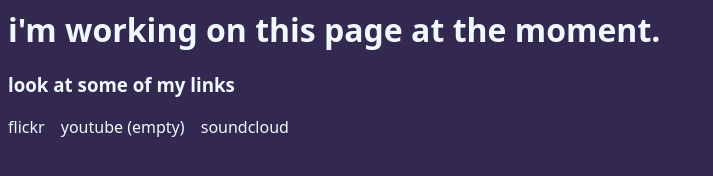
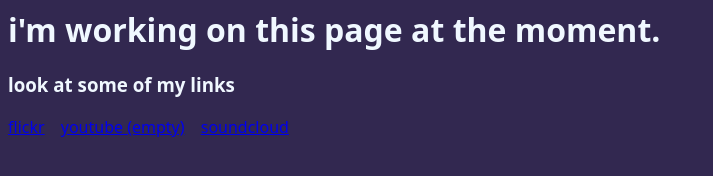
Before and after one commit to oscariscreative/oscariscreative.github.io, a plain HTML site: page index.html in a window 1280 px wide. Shown: the whole page, without its empty margins (0-713 px from the left). Drawn offline with Linux system fonts and the light colour scheme; a web font is replaced by a local one.

Commit message:
Link fix

```diff
--- a/index.html
+++ b/index.html
@@ -5,8 +5,8 @@
 <body>
     <h1>i'm working on this page at the moment.</h1>
     <h3>look at some of my links</h3>
-    <span href="https://flickr.com/laserninja26">flickr</span><button style="width: 10px; height: 0px; border: none; background-color: rgba(0, 0, 0, 0);"></button>
-    <span href="https://youtube.com/oscariscreative">youtube (empty)</span><button style="width: 10px; height: 0px; border: none; background-color: rgba(0, 0, 0, 0);"></button>
-    <span href="https://soundcloud.com/oscariscreative">soundcloud</span><button style="width: 10px; height: 0px; border: none; background-color: rgba(0, 0, 0, 0);"></button>
+    <a href="https://flickr.com/laserninja26">flickr</a><button style="width: 10px; height: 0px; border: none; background-color: rgba(0, 0, 0, 0);"></button>
+    <a href="https://youtube.com/oscariscreative">youtube (empty)</a><button style="width: 10px; height: 0px; border: none; background-color: rgba(0, 0, 0, 0);"></button>
+    <a href="https://soundcloud.com/oscariscreative">soundcloud</a><button style="width: 10px; height: 0px; border: none; background-color: rgba(0, 0, 0, 0);"></button>
 </body>
 </html>
```
